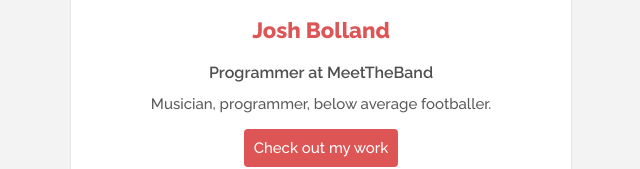
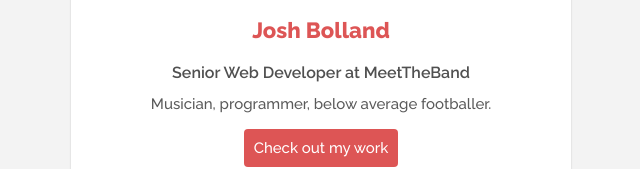
Before and after one commit to joshbolland/profile, a plain HTML site: page index.html in a window 1280 px wide. Shown: the part 135-304 px from the top of the page, without its empty margins (319-959 px from the left). Drawn offline with Linux system fonts and the light colour scheme.

Commit message:
make my profile prettier

```diff
--- a/index.html
+++ b/index.html
@@ -13,7 +13,7 @@
           <img src="images/josh.jpg" alt="Josh Bolland" class="img-circle">
         </a>
         <h1>Josh Bolland</h1>
-        <h2>Programmer at MeetTheBand</h2>
+        <h2>Senior Web Developer at MeetTheBand</h2>
         <h4>Musician, programmer, below average footballer.</h4>
         <a href="https://www.youtube.com/watch?v=dQw4w9WgXcQ" target="_blank" class="btn-red">Check out my work</a>
       </div>
```
